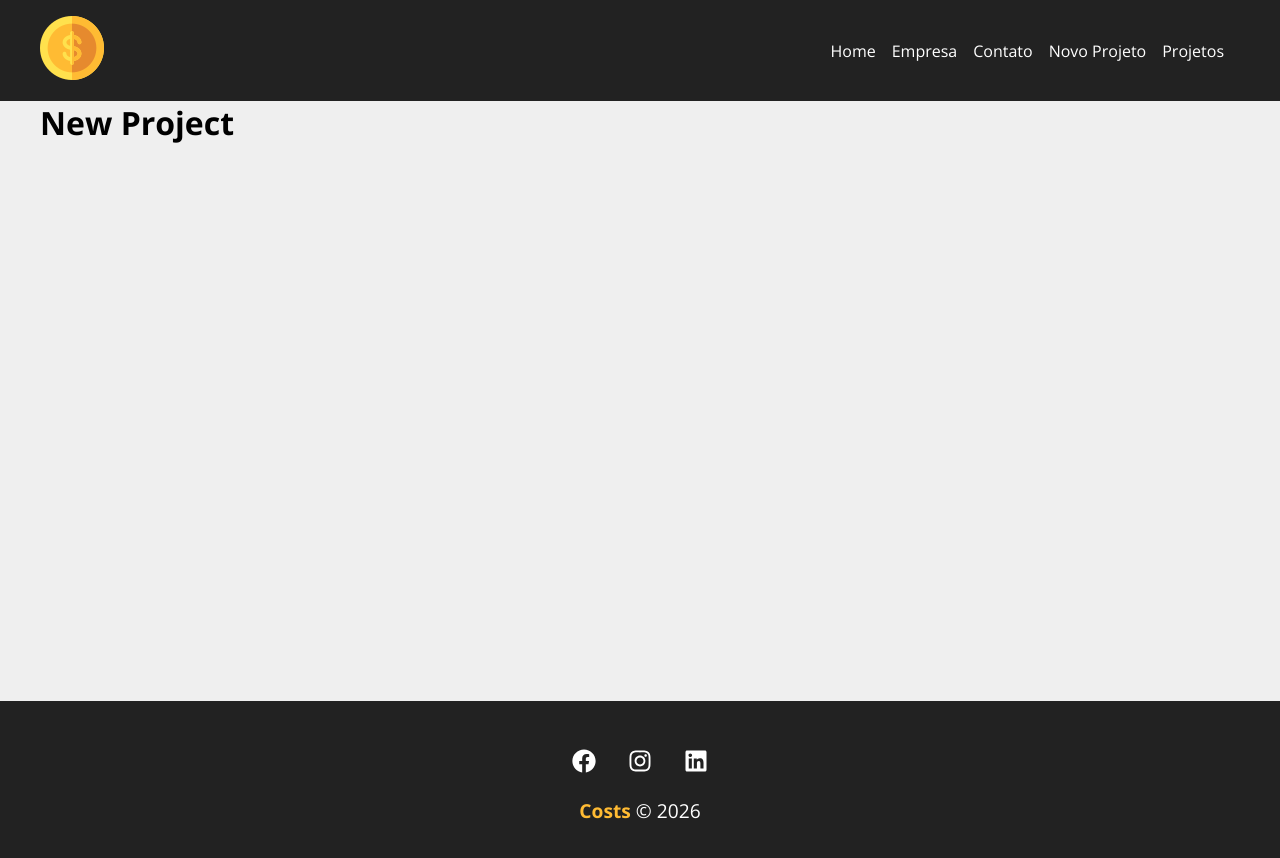
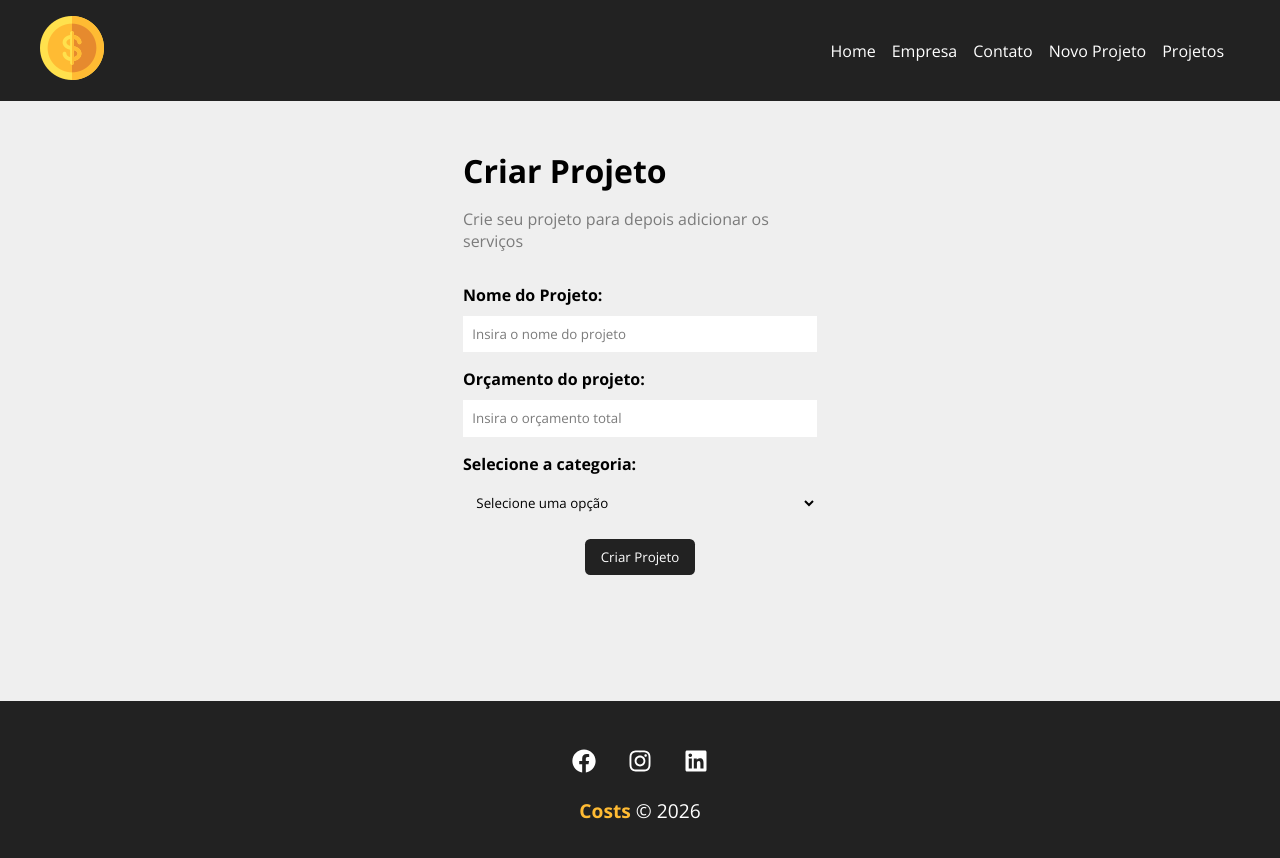
Before and after one commit to melquetrindade/projeto_costs, a React (Vite) app in the folder costs/: page /newProject in a window 1280 px wide. Shown: the top 858 px of the page. Built offline with nearby package versions, Linux system fonts and the light colour scheme; data requests are answered from the project's data file.

Commit message:
estruturando o formulário em componentes e criando o banco de dados

```diff
--- /dev/null
+++ b/costs/db.json
@@ -0,0 +1,21 @@
+{
+    "projects": [],
+    "categories": [
+        {
+            "id": 1,
+            "name": "Infra"
+        },
+        {
+            "id": 2,
+            "name": "Desenvolvimento"
+        },
+        {
+            "id": 3,
+            "name": "Design"
+        },
+        {
+            "id": 4,
+            "name": "Planejamento"
+        }
+    ]
+}
--- a/costs/package.json
+++ b/costs/package.json
@@ -4,6 +4,7 @@
   "version": "0.0.0",
   "type": "module",
   "scripts": {
+    "backend": "json-server --watch db.json --port 5000",
     "dev": "vite",
     "build": "vite build",
     "lint": "eslint .",
--- /dev/null
+++ b/costs/src/components/form/input.jsx
@@ -0,0 +1,19 @@
+import styles from '../../styles/input.module.css'
+
+function Input({type, text, name, placeholder, handleOnChange, value}){
+    return(
+        <div className={styles.form_control}>
+            <label htmlFor={name}>{text}:</label>
+            <input
+            type={type}
+            name={name}
+            id={name}
+            placeholder={placeholder}
+            onChange={handleOnChange}
+            value={value}
+            ></input>
+        </div>
+    )
+}
+
+export default Input
--- /dev/null
+++ b/costs/src/components/form/select.jsx
@@ -0,0 +1,22 @@
+import styles from '../../styles/select.module.css'
+
+function Select({text, name, options, handleOnChange, value}){
+    return(
+        <div className={styles.form_control}>
+            <label htmlFor={name}>{text}:</label>
+            <select
+            name={name}
+            id={name}
+            onChange={handleOnChange}
+            value={value}
+            >
+                <option>Selecione uma opção</option>
+                {options.map((option) => (
+                    <option value={option.id} key={option.id}>{option.name}</option>
+                ))}
+            </select>
+        </div>
+    )
+}
+
+export default Select
--- /dev/null
+++ b/costs/src/components/form/submitButton.jsx
@@ -0,0 +1,11 @@
+import styles from '../../styles/submitButton.module.css'
+
+function SubmitButton({text}){
+    return(
+        <div className={styles.btn_container}>
+            <button className={styles.btn}>{text}</button>
+        </div>
+    )
+}
+
+export default SubmitButton
--- a/costs/src/components/pages/newProject.jsx
+++ b/costs/src/components/pages/newProject.jsx
@@ -1,6 +1,13 @@
+import styles from '../../styles/newProject.module.css'
+import ProjectForm from '../project/projectForm'
+
 function NewProject(){
     return(
-        <h1>New Project</h1>
+        <div className={styles.newProject_container}>
+            <h1>Criar Projeto</h1>
+            <p>Crie seu projeto para depois adicionar os serviços</p>
+            <ProjectForm btnText="Criar Projeto"/>
+        </div>
     )
 }
 
--- /dev/null
+++ b/costs/src/components/project/projectForm.jsx
@@ -0,0 +1,31 @@
+import { useEffect, useState } from 'react'
+import styles from '../../styles/projectForm.module.css'
+import Input from '../form/input'
+import Select from '../form/select'
+import SubmitButton from '../form/submitButton'
+
+function ProjectForm({btnText}){
+    const [categories, setCategories] = useState([])
+
+    useEffect(() => {
+        fetch("http://localhost:5000/categories", {
+            method: "GET",
+            headers: {
+                'Content-Type': 'application/json'
+            }
+        }).then((resp) => resp.json()).then((data) => {
+            setCategories(data)
+        }).catch((err) => console.log(err))
+    }, [])
+
+    return (
+        <form className={styles.form}>
+            <Input type="text" text="Nome do Projeto" name="name" placeholder="Insira o nome do projeto" />
+            <Input type="number" text="Orçamento do projeto" name="budget" placeholder="Insira o orçamento total"/>
+            <Select name="category_id" text="Selecione a categoria" options={categories}/>
+            <SubmitButton text={btnText}/>
+        </form>
+    )
+}
+
+export default ProjectForm
--- /dev/null
+++ b/costs/src/styles/input.module.css
@@ -0,0 +1,20 @@
+.form_control{
+    display: flex;
+    flex-direction: column;
+    margin-bottom: 1em;
+}
+
+.form_control label{
+    margin-bottom: .6em;
+    font-weight: bold;
+}
+
+.form_control input{
+    padding: 0.7em;
+    border-radius: 0;
+    border: none;
+}
+
+.form_control input::placeholder{
+    color: #7b7b7b;
+}
--- /dev/null
+++ b/costs/src/styles/newProject.module.css
@@ -0,0 +1,13 @@
+.newProject_container {
+    width: 450px;
+    margin: 0 auto;
+    padding: 3em;
+}
+
+.newProject_container h1{
+    margin-bottom: 0.5em;
+}
+
+.newProject_container p{
+    color: #7b7b7b;
+}
--- /dev/null
+++ b/costs/src/styles/projectForm.module.css
@@ -0,0 +1,4 @@
+.form{
+    width: 100%;
+    margin: 2em 0;
+}
--- /dev/null
+++ b/costs/src/styles/select.module.css
@@ -0,0 +1,16 @@
+.form_control{
+    display: flex;
+    flex-direction: column;
+    margin-bottom: 1em;
+}
+
+.form_control label{
+    margin-bottom: .6em;
+    font-weight: bold;
+}
+
+.form_control select{
+    padding: 0.7em;
+    border-radius: 0;
+    border: none;
+}
--- /dev/null
+++ b/costs/src/styles/submitButton.module.css
@@ -0,0 +1,18 @@
+.btn_container{
+    text-align: center;
+}
+
+.btn{
+    background-color: #222;
+    color: #fff;
+    padding: 0.7em 1.2em;
+    text-decoration: none;
+    transition: 0.5s;
+    border: none;
+    border-radius: 0.4em;
+}
+
+.btn:hover{
+    color: #ffbb33;
+    cursor: pointer;
+}
```
